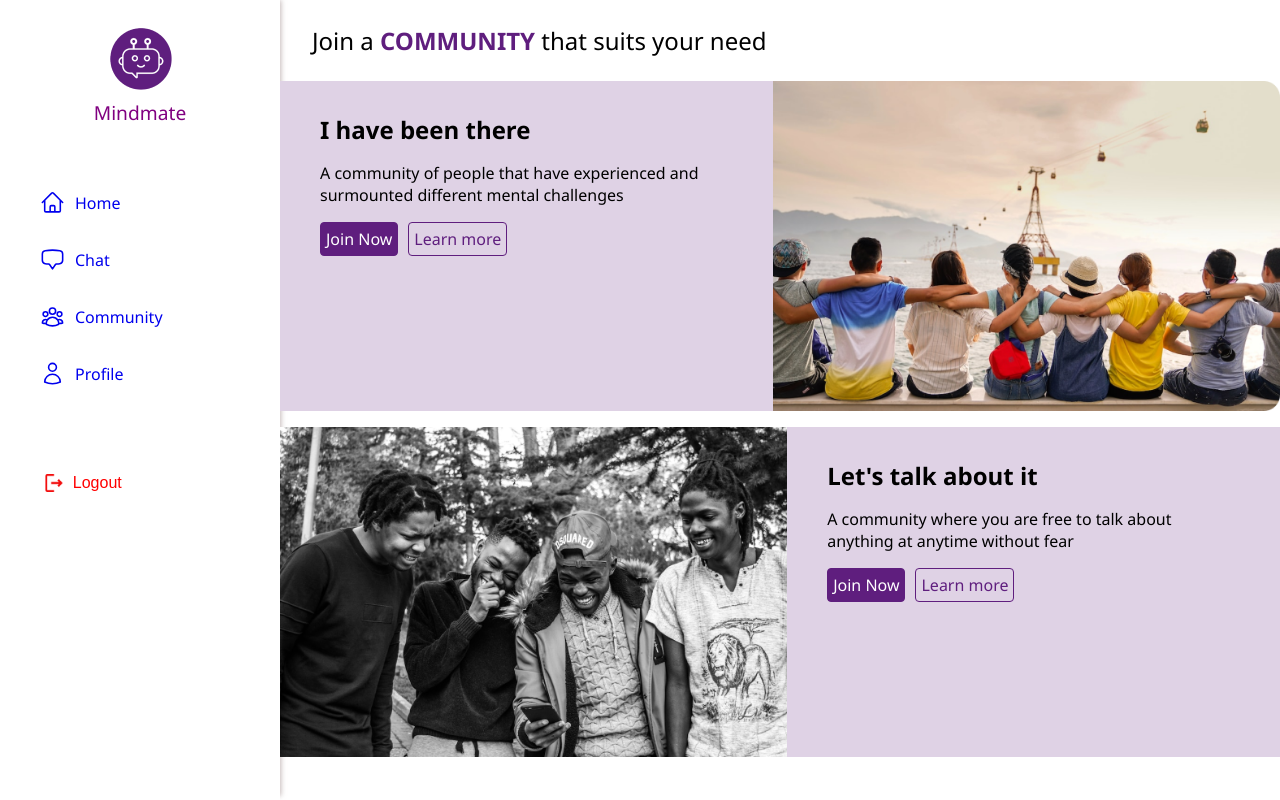
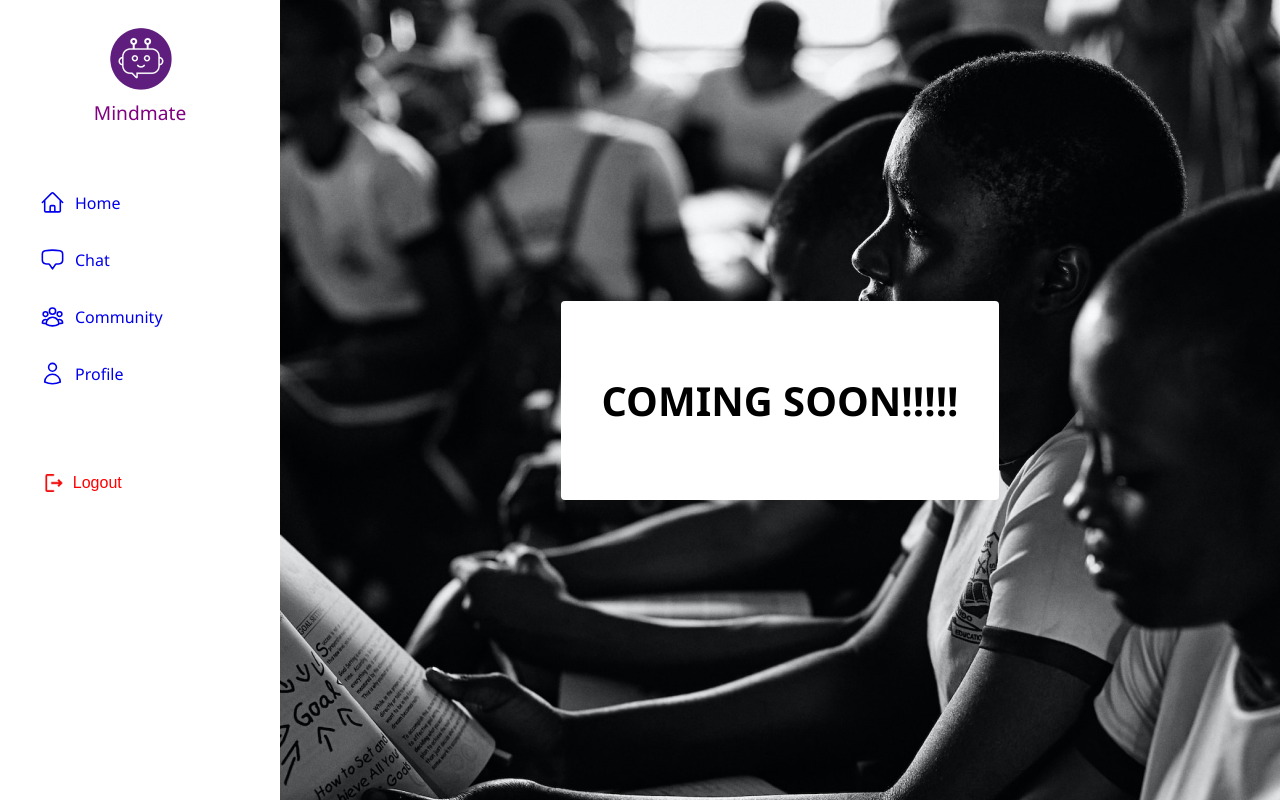
Before and after one commit to NellyEzeanya/mind-mate, a React (Vite) app: page /community in a window 1280 px wide. Built offline with nearby package versions, Linux system fonts and the light colour scheme; sample sign-in values are in the browser's storage.

Commit message:
made some changes

```diff
--- a/src/components/Sidebar.jsx
+++ b/src/components/Sidebar.jsx
@@ -3,7 +3,6 @@ import "../styles/Sidebar.css";
 
 function Sidebar() {
   return (
-    <div className="Custom">
     <nav className="sidebar">
       <div className="logo">
         <img src={"/logo1.png"} alt="." />
@@ -99,7 +98,6 @@ function Sidebar() {
         </button>
       </div>
     </nav>
-    </div>
   );
 }
 
--- a/src/pages/App.jsx
+++ b/src/pages/App.jsx
@@ -1,9 +1,19 @@
+import { useEffect, useState } from "react";
 import Sidebar from "../components/Sidebar";
 import "../styles/App.css";
 
 function App() {
-  const auth = localStorage.getItem("authToken");
-  if (!auth) window.location.href = "/login";
+  const [loading, setLoading] = useState(true);
+
+  useEffect(() => {
+    const auth = localStorage.getItem("authToken");
+    if (!auth) window.location.href = "/login";
+    else setLoading(false);
+  }, []);
+
+  if (loading) {
+    return <div>Loading...</div>;
+  }
   return (
     <div className="App">
       <Sidebar />
--- a/src/pages/ChatPage.jsx
+++ b/src/pages/ChatPage.jsx
@@ -1,11 +1,20 @@
-import { useRef, useState } from "react";
+import { useEffect, useRef, useState } from "react";
 import Sidebar from "../components/Sidebar";
 import "../styles/Chat.css";
 
 function ChatPage() {
   const chatsRef = useRef();
-  const auth = localStorage.getItem("authToken");
-  if (!auth) window.location.href = "/login";
+  const [loading, setLoading] = useState(true);
+
+  useEffect(() => {
+    const auth = localStorage.getItem("authToken");
+    if (!auth) window.location.href = "/login";
+    else setLoading(false);
+  }, []);
+
+  if (loading) {
+    return <div>Loading...</div>;
+  }
 
   async function sendMessage(e) {
     e.preventDefault();
--- a/src/pages/CommunityPage.jsx
+++ b/src/pages/CommunityPage.jsx
@@ -1,93 +1,24 @@
-import { useState } from "react";
+import { useEffect, useState } from "react";
 import Sidebar from "../components/Sidebar";
 import "../styles/Community.css";
 
 function CommunityPage() {
-  const auth = localStorage.getItem("authToken");
-  if (!auth) window.location.href = "/login";
+  const [loading, setLoading] = useState(true);
+
+  useEffect(() => {
+    const auth = localStorage.getItem("authToken");
+    if (!auth) window.location.href = "/login";
+    else setLoading(false);
+  }, []);
+
+  if (loading) {
+    return <div>Loading...</div>;
+  }
   return (
     <div className="Community">
       <Sidebar />
       <main>
-        <header>
-          <p>
-            Join a <span>COMMUNITY</span> that suits your need
-          </p>
-        </header>
-
-        <section className="mainContent">
-          <article>
-            <div className="text">
-              <h2>I have been there</h2>
-              <p>
-                A community of people that have experienced and surmounted
-                different mental challenges{" "}
-              </p>
-              <div style={{ display: "flex", gap: "10px" }}>
-                <a
-                  href="/chat"
-                  style={{
-                    borderRadius: "4px",
-                    border: "1px solid #5f1e7e",
-                    padding: "5px",
-                    color: "white",
-                    background: "#5f1e7e",
-                  }}
-                >
-                  Join Now
-                </a>
-                <a
-                  href="/learn-more"
-                  style={{
-                    borderRadius: "4px",
-                    border: "1px solid #5f1e7e",
-                    padding: "5px",
-                    color: "#5f1e7e",
-                  }}
-                >
-                  Learn more
-                </a>
-              </div>
-            </div>
-            <img src="/community1.png" alt="." />
-          </article>
-
-          <article>
-            <img src="/community2.png" alt="." />
-            <div className="text">
-              <h2>Let&apos;s talk about it</h2>
-              <p>
-                A community where you are free to talk about anything at anytime
-                without fear{" "}
-              </p>
-              <div style={{ display: "flex", gap: "10px" }}>
-                <a
-                  href="/chat"
-                  style={{
-                    borderRadius: "4px",
-                    border: "1px solid #5f1e7e",
-                    padding: "5px",
-                    color: "white",
-                    background: "#5f1e7e",
-                  }}
-                >
-                  Join Now
-                </a>
-                <a
-                  href="/learn-more"
-                  style={{
-                    borderRadius: "4px",
-                    border: "1px solid #5f1e7e",
-                    padding: "5px",
-                    color: "#5f1e7e",
-                  }}
-                >
-                  Learn more
-                </a>
-              </div>
-            </div>
-          </article>
-        </section>
+        <div className="coming-soon">COMING SOON!!!!!</div>
       </main>
     </div>
   );
--- a/src/pages/Login.jsx
+++ b/src/pages/Login.jsx
@@ -36,7 +36,7 @@ export default function LoginPage() {
           localStorage.setItem("authToken", result.token);
           localStorage.setItem("userData", JSON.stringify(result.data));
           // redirect to home
-          window.location.href = "/";
+          window.location.href = "/app";
         }
         console.log(result);
       })
@@ -97,7 +97,7 @@ export default function LoginPage() {
                 </svg>
               </span>
               <input
-                type="text"
+                type="password"
                 name="password"
                 id="password"
                 placeholder="Password"
@@ -107,6 +107,9 @@ export default function LoginPage() {
           </fieldset>
           <button type="submit">Log in</button>
         </form>
+        <p className="other">
+          Don&apos;t have an account ? <a href="/register">Sign up</a>
+        </p>
       </div>
     </div>
   );
--- a/src/pages/ProfilePage.jsx
+++ b/src/pages/ProfilePage.jsx
@@ -1,9 +1,19 @@
+import { useEffect, useState } from "react";
 import Sidebar from "../components/Sidebar";
 import "../styles/Profile.css";
 
 function ProfilePage() {
-  const auth = localStorage.getItem("authToken");
-  if (!auth) window.location.href = "/login";
+  const [loading, setLoading] = useState(true);
+
+  useEffect(() => {
+    const auth = localStorage.getItem("authToken");
+    if (!auth) window.location.href = "/login";
+    else setLoading(false);
+  }, []);
+
+  if (loading) {
+    return <div>Loading...</div>;
+  }
   return (
     <div className="Profile">
       <Sidebar />
--- a/src/pages/Register.jsx
+++ b/src/pages/Register.jsx
@@ -139,6 +139,9 @@ export default function RegisterPage() {
           </fieldset>
           <button type="submit">Sign up</button>
         </form>
+        <p className="other">
+          Already have an account ? <a href="/login">Login</a>
+        </p>
       </div>
     </div>
   );
--- a/src/styles/Community.css
+++ b/src/styles/Community.css
@@ -110,3 +110,22 @@
 .Community main section.mainContent article img {
   max-height: 330px;
 }
+
+.Community main {
+  height: 100vh;
+  background: url("/community3.png");
+  /* background: red; */
+  display: flex;
+  justify-content: center;
+  align-items: center;
+  padding: 1rem;
+}
+
+.Community main .coming-soon {
+  background: white;
+  padding: 4.5rem 2.5rem;
+  border-radius: 4px;
+  font-size: 2.5rem;
+  font-weight: bold;
+  text-align: center;
+}
--- a/src/styles/Sidebar.css
+++ b/src/styles/Sidebar.css
@@ -1,59 +1,53 @@
-.Custom {
-  display: flex;
-  flex-grow: 1;
-  height: 100vh;
-}
-
-.Custom .sidebar {
+.sidebar {
   width: 280px;
   box-shadow: 3px -2px 5px -2px rgba(176, 160, 160, 0.75);
   -webkit-box-shadow: 3px -2px 5px -2px rgba(176, 160, 160, 0.75);
   -moz-box-shadow: 3px -2px 5px -2px rgba(176, 160, 160, 0.75);
 }
 
-.Custom .sidebar .logo {
+.sidebar .logo {
   width: 100%;
   text-align: center;
   padding: 1.5rem 0;
 }
 
-.Custom .sidebar .logo p {
+.sidebar .logo p {
   font-size: 1.2rem;
   color: purple;
   font-weight: 400;
 }
 
-.Custom .sidebar ul {
+.sidebar ul {
   width: 100%;
   list-style: none;
   margin-top: 1.5rem;
   font-size: 1rem;
 }
 
-.Custom .sidebar ul li {
+.sidebar ul li {
   padding: 1rem 2.5rem;
   width: 100%;
   color: rgb(188, 188, 188);
 }
 
-.Custom .sidebar ul li svg {
+.sidebar ul li svg {
   width: 25px;
 }
 
-.Custom .sidebar ul li a {
+.sidebar ul li a {
   display: flex;
   align-items: center;
   gap: 10px;
 }
 
-.Custom .logout-btn {
+.logout-btn {
   display: block;
   width: 100%;
   padding: 4.5rem 2.5rem;
   text-align: center;
 }
 
-.Custom .sidebar .logout-btn button {
+.sidebar .logout-btn button {
   color: red;
   background: none;
   outline: none;
@@ -67,17 +61,17 @@
   padding-left: 0.3rem;
 }
 
-.Custom .sidebar .logout-btn button img {
+.sidebar .logout-btn button img {
   width: 18px;
 }
 
 @media screen and (max-width: 820px) {
-  .Custom .logo,
-  .Custom div.logout-btn {
+  .sidebar .logo,
+  .sidebar div.logout-btn {
     display: none;
   }
 
-  .Custom .sidebar {
+  .sidebar {
     position: fixed;
     bottom: 0;
     right: 0;
@@ -86,18 +80,18 @@
     min-width: 100vw;
   }
 
-  .Custom .sidebar ul {
+  .sidebar ul {
     display: flex;
     width: 100vw;
     padding: 0;
     margin-top: 0 !important;
   }
 
-  .Custom .sidebar ul li {
+  .sidebar ul li {
     padding: 10px !important;
   }
 
-  .Custom .sidebar ul li a {
+  .sidebar ul li a {
     flex-direction: column;
     gap: 2px !important;
     padding: 0 !important;
--- a/src/styles/login.css
+++ b/src/styles/login.css
@@ -114,6 +114,11 @@
   border-radius: 8px;
 }
 
+.login__page .main .other {
+  text-align: center;
+  margin-top: 15px;
+}
+
 /* Media queries */
 @media screen and (max-width: 1000px) {
   .login__page > div {
--- a/src/styles/register.css
+++ b/src/styles/register.css
@@ -117,6 +117,11 @@
   border-radius: 8px;
 }
 
+.register__page .main .other {
+  text-align: center;
+  margin-top: 15px;
+}
+
 /* Media queries */
 @media screen and (max-width: 1000px) {
   .register__page > div {
```
Also changed, not shown: public/community3.png (added). Lines whose indentation alone changed are shown as unchanged.
